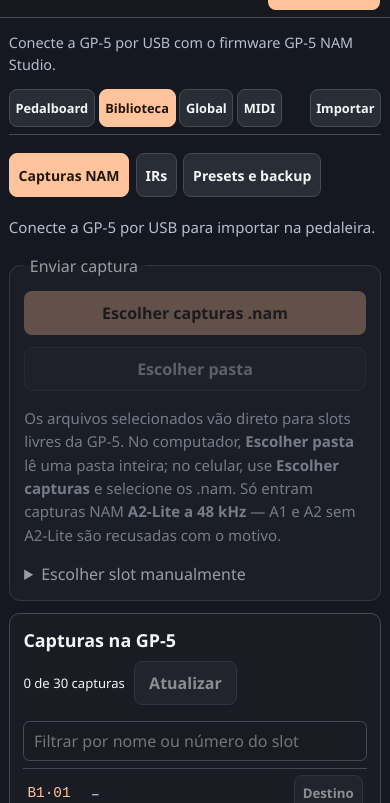
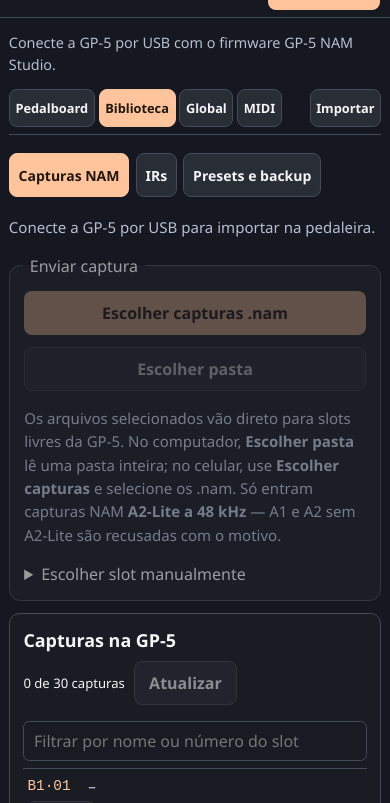
Before and after one commit to brunoamaral2024/gp5-editor, a plain HTML site: page index.html in a window 390 px wide. Both pictures are taken after a click on the button "Importar". Shown: the part 41-844 px from the top of the page. Drawn offline with Linux system fonts and the light colour scheme.

```diff
--- a/style.css
+++ b/style.css
@@ -225,6 +225,11 @@ h1 { font-size:clamp(1.5rem,3.5vw,2.45rem); }
 .slot-filter { width:100%; margin:.15rem 0 .45rem; min-height:40px; padding:.4rem .6rem; border:1px solid var(--line); border-radius:.4rem; background:#181b22; color:var(--text); }
 .slot-list .slot-empty { color:var(--muted); font-style:italic; }
 .slot-empty-row { display:block !important; padding:.8rem .25rem !important; color:var(--muted); font-size:.9rem; }
+@media (max-width: 640px) {
+  .slot-list li { grid-template-columns: 3.2rem minmax(0,1fr); row-gap:.3rem; overflow-wrap:normal; }
+  .slot-list li > :nth-child(2) { overflow-wrap:anywhere; word-break:normal; }
+  .slot-actions { grid-column: 1 / -1; justify-content:flex-start; }
+}
 
 /* Toast */
 .toast { position:fixed; left:50%; bottom:1.1rem; transform:translateX(-50%); z-index:9; max-width:min(92vw,34rem); padding:.6rem .95rem; border:1px solid var(--accent); border-radius:.6rem; background:#22262e; color:var(--text); font-weight:650; box-shadow:0 10px 28px #0009; }
```
